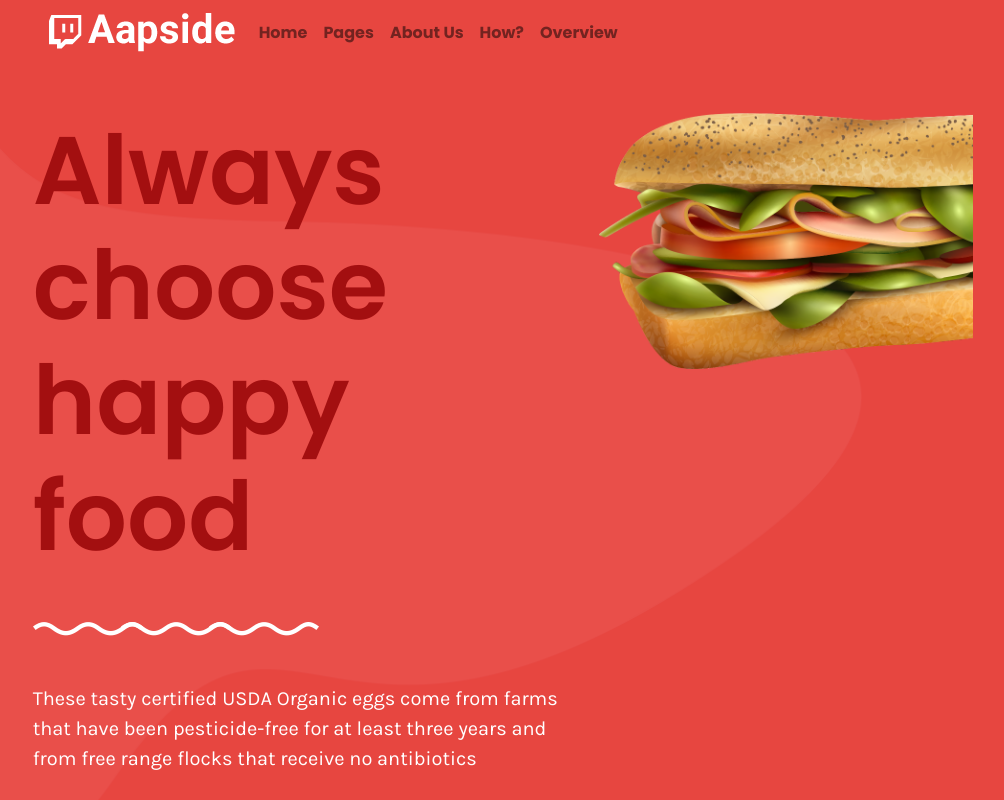
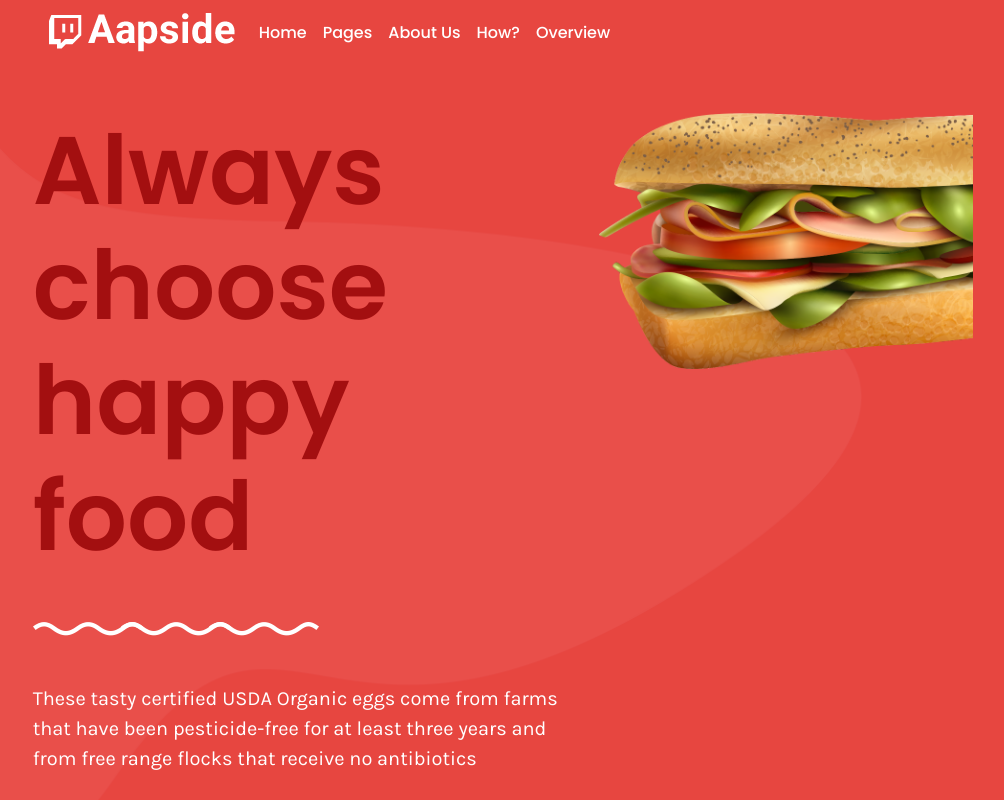
Before and after one commit to mreskini/FoodApp, a React (Create React App) app: page / in a window 1280 px wide. Shown: the top 800 px of the page, without its empty margins (137-1141 px from the left). Built offline with nearby package versions, Linux system fonts and the light colour scheme.

Commit message:
fixed the .navigation-bar-item class thing

```diff
--- a/src/assets/css/styles.css
+++ b/src/assets/css/styles.css
@@ -64,6 +64,12 @@
 }
 
 .navigation-bar-item {
-  font-weight: bold;
-  color: white;
+  font-weight: 500;
+  color: #ffffff !important;
+  -webkit-transition: 500ms;
+  transition: 500ms;
 }
+
+.navigation-bar-item:hover {
+  color: #faae2d !important;
+}
--- a/src/assets/scss/hero.scss
+++ b/src/assets/scss/hero.scss
@@ -14,7 +14,11 @@
 
 // begin: navigation
 .navigation-bar-item{
-    font-weight: bold;
-    color: white;
+    font-weight: 500;
+    color: #ffffff !important;
+    transition: 500ms;
+}
+.navigation-bar-item:hover{
+    color: $theme-orange-color !important;
 }
 // end: navigation
```
